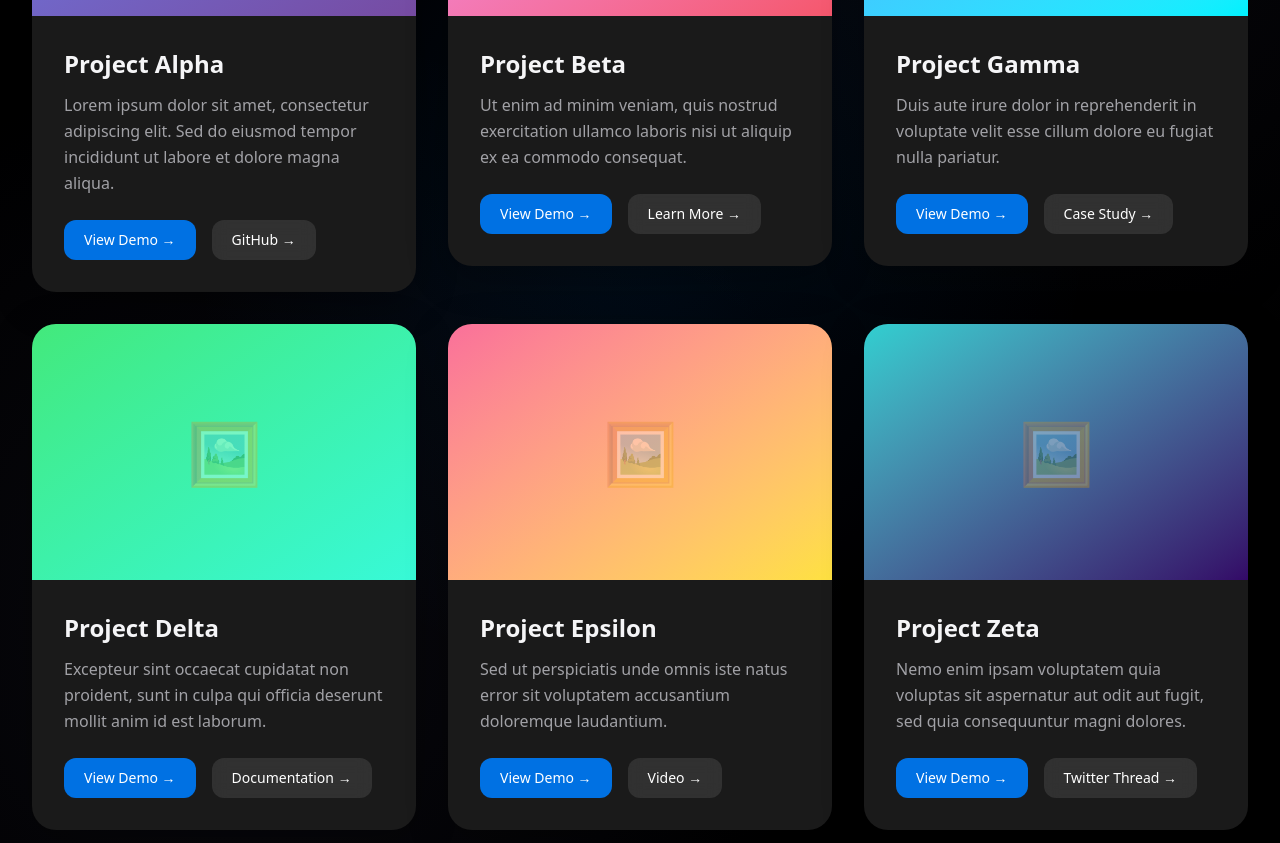
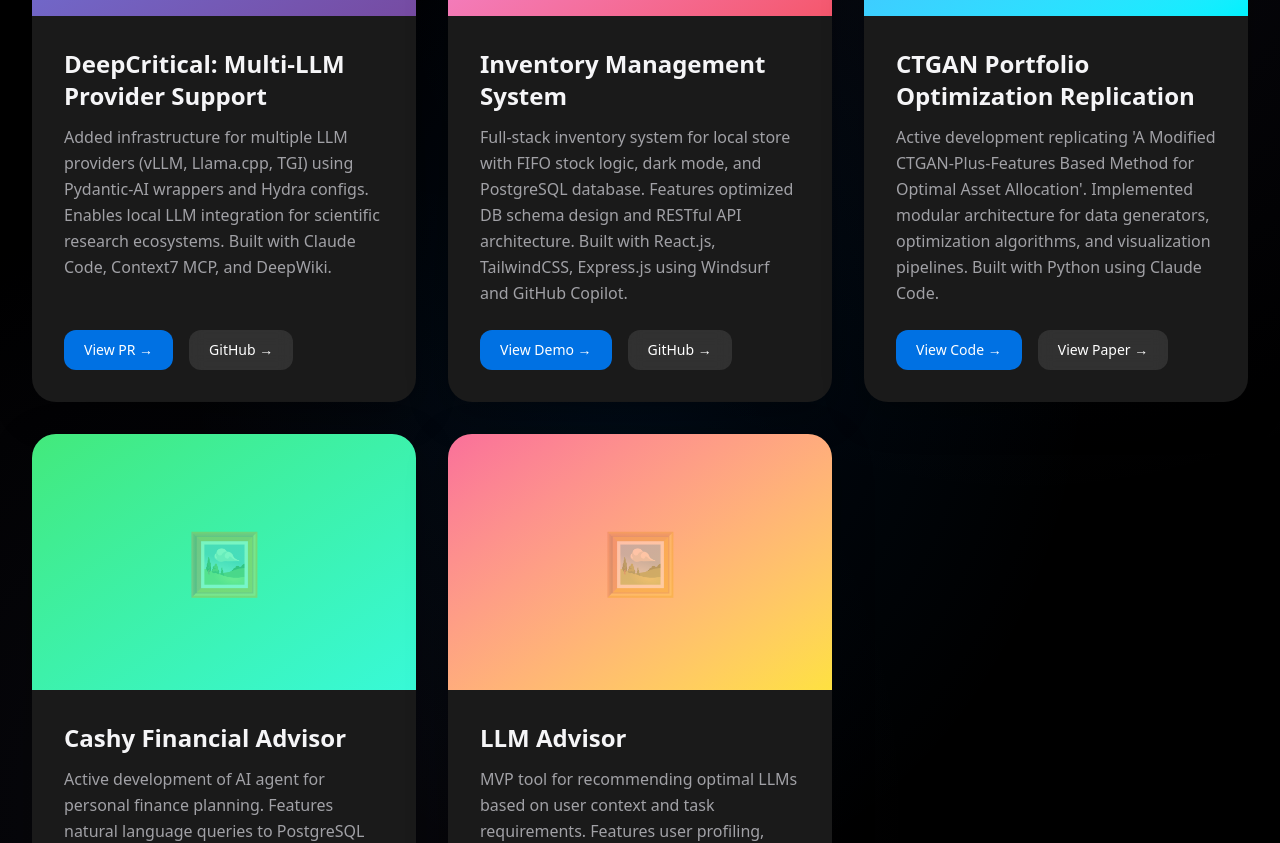
Before and after one commit to MarioAderman/portfolio, a React (Vite) app: page / in a window 1280 px wide. Shown: the part 1280-2123 px from the top of the page. Built offline with nearby package versions, Linux system fonts and the light colour scheme.

Commit message:
Add real projects and improve card layout

```diff
--- a/src/components/Projects/ProjectCard.jsx
+++ b/src/components/Projects/ProjectCard.jsx
@@ -1,17 +1,17 @@
 export default function ProjectCard({ project }) {
   return (
-    <article className="bg-[#1a1a1a] rounded-3xl overflow-hidden transition-all duration-300 hover:-translate-y-2 hover:shadow-[0_30px_60px_rgba(0,0,0,0.6)] shadow-[0_10px_40px_rgba(0,0,0,0.3)] cursor-pointer">
+    <article className="bg-[#1a1a1a] rounded-3xl overflow-hidden transition-all duration-300 hover:-translate-y-2 hover:shadow-[0_30px_60px_rgba(0,0,0,0.6)] shadow-[0_10px_40px_rgba(0,0,0,0.3)] cursor-pointer flex flex-col h-full">
       {/* Project Image */}
       <div className={`w-full h-64 bg-gradient-to-br ${project.gradient} flex items-center justify-center text-6xl relative overflow-hidden`}>
         <span className="opacity-30">🖼️</span>
       </div>
 
       {/* Project Content */}
-      <div className="p-8">
+      <div className="p-8 flex flex-col flex-grow">
         <h3 className="text-2xl font-semibold mb-3 text-[#f5f5f7]">
           {project.title}
         </h3>
-        <p className="text-[#a1a1a6] mb-6 leading-relaxed">
+        <p className="text-[#a1a1a6] mb-6 leading-relaxed flex-grow">
           {project.description}
         </p>
 
@@ -21,6 +21,8 @@ export default function ProjectCard({ project }) {
             <a
               key={index}
               href={link.url}
+              target="_blank"
+              rel="noopener noreferrer"
               className={`inline-flex items-center gap-2 px-5 py-2.5 rounded-xl font-medium text-sm transition-all duration-200 hover:-translate-y-0.5 ${
                 link.primary
                   ? 'bg-[#0071e3] hover:bg-[#0077ed] text-white'
--- a/src/components/Projects/Projects.jsx
+++ b/src/components/Projects/Projects.jsx
@@ -40,13 +40,13 @@ export default function Projects() {
           Major Projects
         </h2>
 
-        <div className="grid grid-cols-1 md:grid-cols-2 lg:grid-cols-3 gap-8">
+        <div className="grid grid-cols-1 md:grid-cols-2 lg:grid-cols-3 gap-8 justify-items-center">
         {projects.map((project, index) => (
           <div
             key={project.id}
             data-project-card
             data-id={project.id}
-            className="opacity-0 translate-y-8 transition-all duration-700"
+            className="opacity-0 translate-y-8 transition-all duration-700 w-full max-w-md"
             style={{
               opacity: visibleCards.has(String(project.id)) ? 1 : 0,
               transform: visibleCards.has(String(project.id)) ? 'translateY(0)' : 'translateY(30px)',
--- a/src/data/projects.js
+++ b/src/data/projects.js
@@ -1,62 +1,51 @@
 export const projects = [
   {
     id: 1,
-    title: "Project Alpha",
-    description: "Lorem ipsum dolor sit amet, consectetur adipiscing elit. Sed do eiusmod tempor incididunt ut labore et dolore magna aliqua.",
+    title: "DeepCritical: Multi-LLM Provider Support",
+    description: "Added infrastructure for multiple LLM providers (vLLM, Llama.cpp, TGI) using Pydantic-AI wrappers and Hydra configs. Enables local LLM integration for scientific research ecosystems. Built with Claude Code, Context7 MCP, and DeepWiki.",
     gradient: "from-[#667eea] to-[#764ba2]",
     links: [
-      { label: "View Demo →", url: "#", primary: true },
-      { label: "GitHub →", url: "#", primary: false },
+      { label: "View PR →", url: "https://github.com/DeepCritical/DeepCritical/pull/92", primary: true },
+      { label: "GitHub →", url: "https://github.com/DeepCritical/DeepCritical", primary: false },
     ]
   },
   {
     id: 2,
-    title: "Project Beta",
-    description: "Ut enim ad minim veniam, quis nostrud exercitation ullamco laboris nisi ut aliquip ex ea commodo consequat.",
+    title: "Inventory Management System",
+    description: "Full-stack inventory system for local store with FIFO stock logic, dark mode, and PostgreSQL database. Features optimized DB schema design and RESTful API architecture. Built with React.js, TailwindCSS, Express.js using Windsurf and GitHub Copilot.",
     gradient: "from-[#f093fb] to-[#f5576c]",
     links: [
-      { label: "View Demo →", url: "#", primary: true },
-      { label: "Learn More →", url: "#", primary: false },
+      { label: "View Demo →", url: "https://inventory-system-rust-three.vercel.app", primary: true },
+      { label: "GitHub →", url: "https://github.com/MarioAderman/inventory-system", primary: false },
     ]
   },
   {
     id: 3,
-    title: "Project Gamma",
-    description: "Duis aute irure dolor in reprehenderit in voluptate velit esse cillum dolore eu fugiat nulla pariatur.",
+    title: "CTGAN Portfolio Optimization Replication",
+    description: "Active development replicating 'A Modified CTGAN-Plus-Features Based Method for Optimal Asset Allocation'. Implemented modular architecture for data generators, optimization algorithms, and visualization pipelines. Built with Python using Claude Code.",
     gradient: "from-[#4facfe] to-[#00f2fe]",
     links: [
-      { label: "View Demo →", url: "#", primary: true },
-      { label: "Case Study →", url: "#", primary: false },
+      { label: "View Code →", url: "https://github.com/MarioAderman/ctgan-portfolio-research", primary: true },
+      { label: "View Paper →", url: "https://arxiv.org/abs/2302.02269", primary: false },
     ]
   },
   {
     id: 4,
-    title: "Project Delta",
-    description: "Excepteur sint occaecat cupidatat non proident, sunt in culpa qui officia deserunt mollit anim id est laborum.",
+    title: "Cashy Financial Advisor",
+    description: "Active development of AI agent for personal finance planning. Features natural language queries to PostgreSQL database, budget tracking/analysis, and financial planning recommendations. POC built with LangFlow supporting OpenAI and Anthropic LLMs. Built using Claude Code.",
     gradient: "from-[#43e97b] to-[#38f9d7]",
     links: [
-      { label: "View Demo →", url: "#", primary: true },
-      { label: "Documentation →", url: "#", primary: false },
+      { label: "View Code →", url: "https://github.com/MarioAderman/financial-advisor", primary: true },
     ]
   },
   {
     id: 5,
-    title: "Project Epsilon",
-    description: "Sed ut perspiciatis unde omnis iste natus error sit voluptatem accusantium doloremque laudantium.",
+    title: "LLM Advisor",
+    description: "MVP tool for recommending optimal LLMs based on user context and task requirements. Features user profiling, task-specific model recommendations with specs, and integrated feedback system. Full-stack app with React, TypeScript, Vite, FastAPI, and PostgreSQL. Built using Windsurf.",
     gradient: "from-[#fa709a] to-[#fee140]",
     links: [
-      { label: "View Demo →", url: "#", primary: true },
-      { label: "Video →", url: "#", primary: false },
-    ]
-  },
-  {
-    id: 6,
-    title: "Project Zeta",
-    description: "Nemo enim ipsam voluptatem quia voluptas sit aspernatur aut odit aut fugit, sed quia consequuntur magni dolores.",
-    gradient: "from-[#30cfd0] to-[#330867]",
-    links: [
-      { label: "View Demo →", url: "#", primary: true },
-      { label: "Twitter Thread →", url: "#", primary: false },
+      { label: "View Demo →", url: "https://llm-advisor-cl1bz0m9n-mario-adermans-projects.vercel.app", primary: true },
+      { label: "GitHub →", url: "https://github.com/MarioAderman/llm-advisor", primary: false },
     ]
   },
 ]
```
